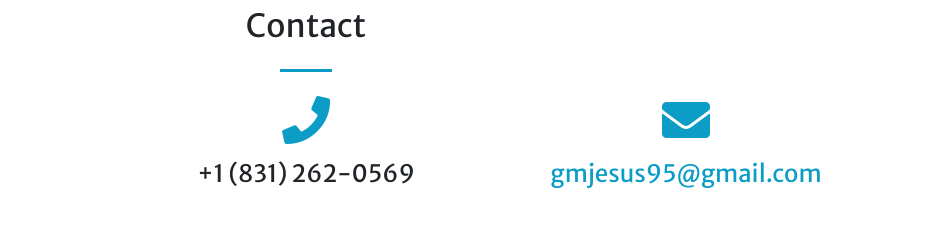
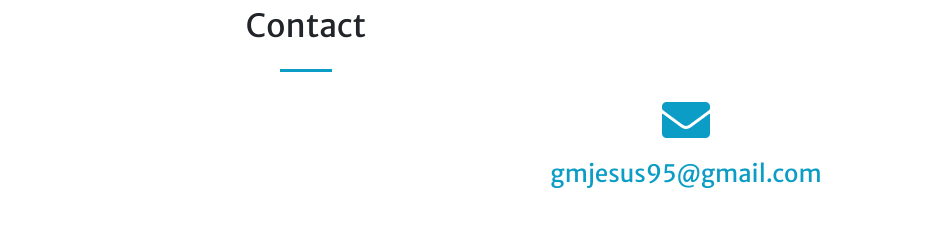
Before and after one commit to JesusGo115/Portfolio, a website with bundled scripts: page index.html in a window 1280 px wide. Shown: the part 4922-5161 px from the top of the page, 334-1280 px from the left. Built offline with nearby package versions, Linux system fonts and the light colour scheme.

Commit message:
Updating packages

```diff
--- a/index.html
+++ b/index.html
@@ -509,9 +509,9 @@
         </div>
 
         <div class="col-lg-4 ml-auto text-center mb-5 mb-lg-0 text-center">
-            <i class="fas fa-phone fa-3x mb-3 text-muted"></i>
+            <!-- <i class="fas fa-phone fa-3x mb-3 text-muted"></i> -->
             </a>
-            <h3 class="h4 mb-2">+1 (831) 262-0569</h3>
+            <h3 class="h4 mb-2"></h3>
         </div>
 
         <div class="col-lg-4 ml-auto text-center mb-5 mb-lg-0 text-center">
--- a/package.json
+++ b/package.json
@@ -44,7 +44,7 @@
         "socket.io": "^4.5.4",
         "tar": "^6.1.13",
         "update": "^0.7.4",
-        "upgrade-node-modules": "^1.4.0",
+        "upgrade-node-modules": "^1.2.1",
         "utf-8-validate": "^5.0.10"
     },
     "devDependencies": {
@@ -52,7 +52,7 @@
         "del": "7.0.0",
         "glob-parent": "^6.0.2",
         "gulp": "^4.0.2",
-        "gulp-autoprefixer": "^8.0.0",
+        "gulp-autoprefixer": "^6.1.0",
         "gulp-clean-css": "4.3.0",
         "gulp-header": "2.0.9",
         "gulp-plumber": "^1.2.1",
```
Also changed, not shown: 1 other file.
